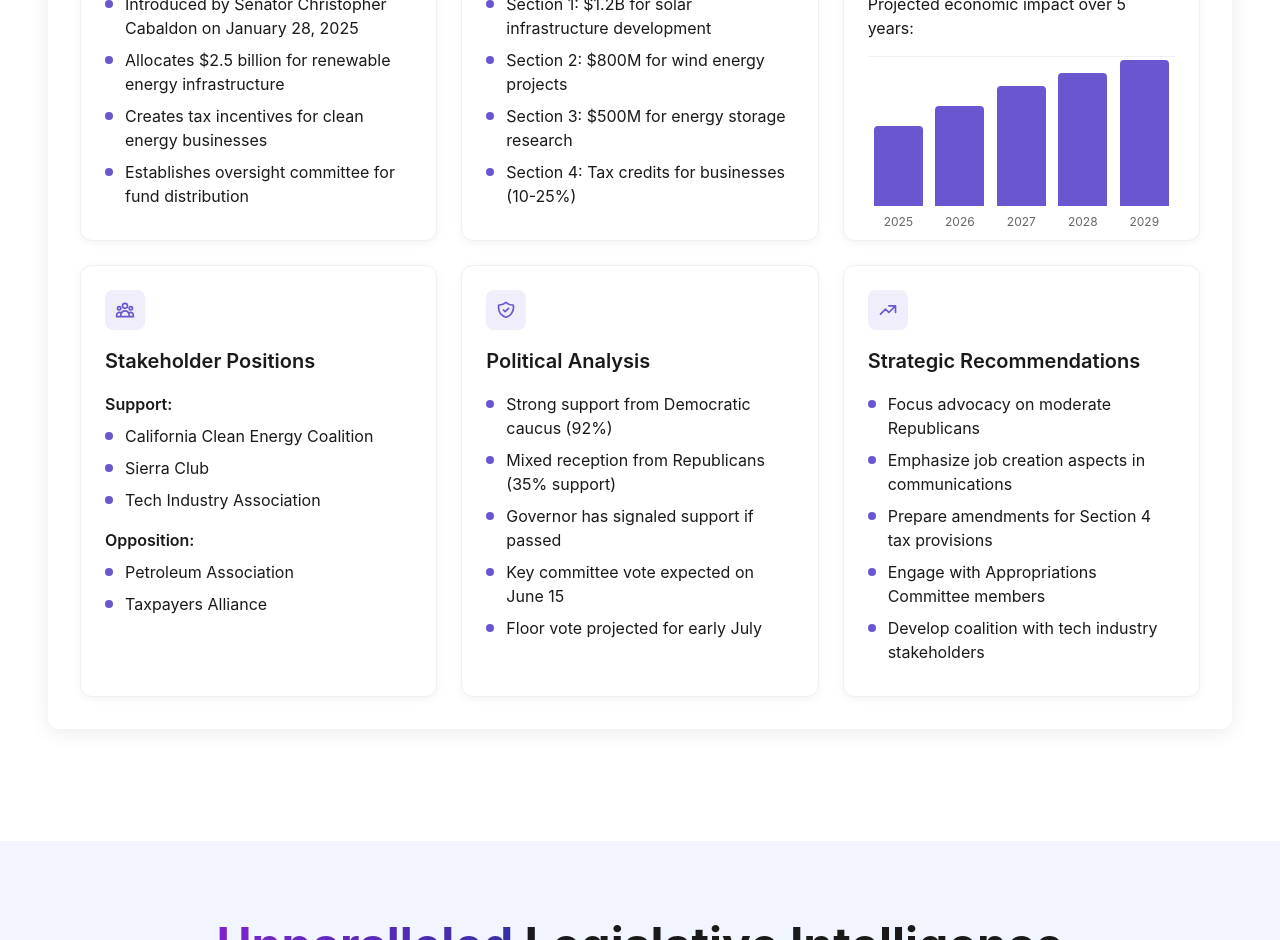
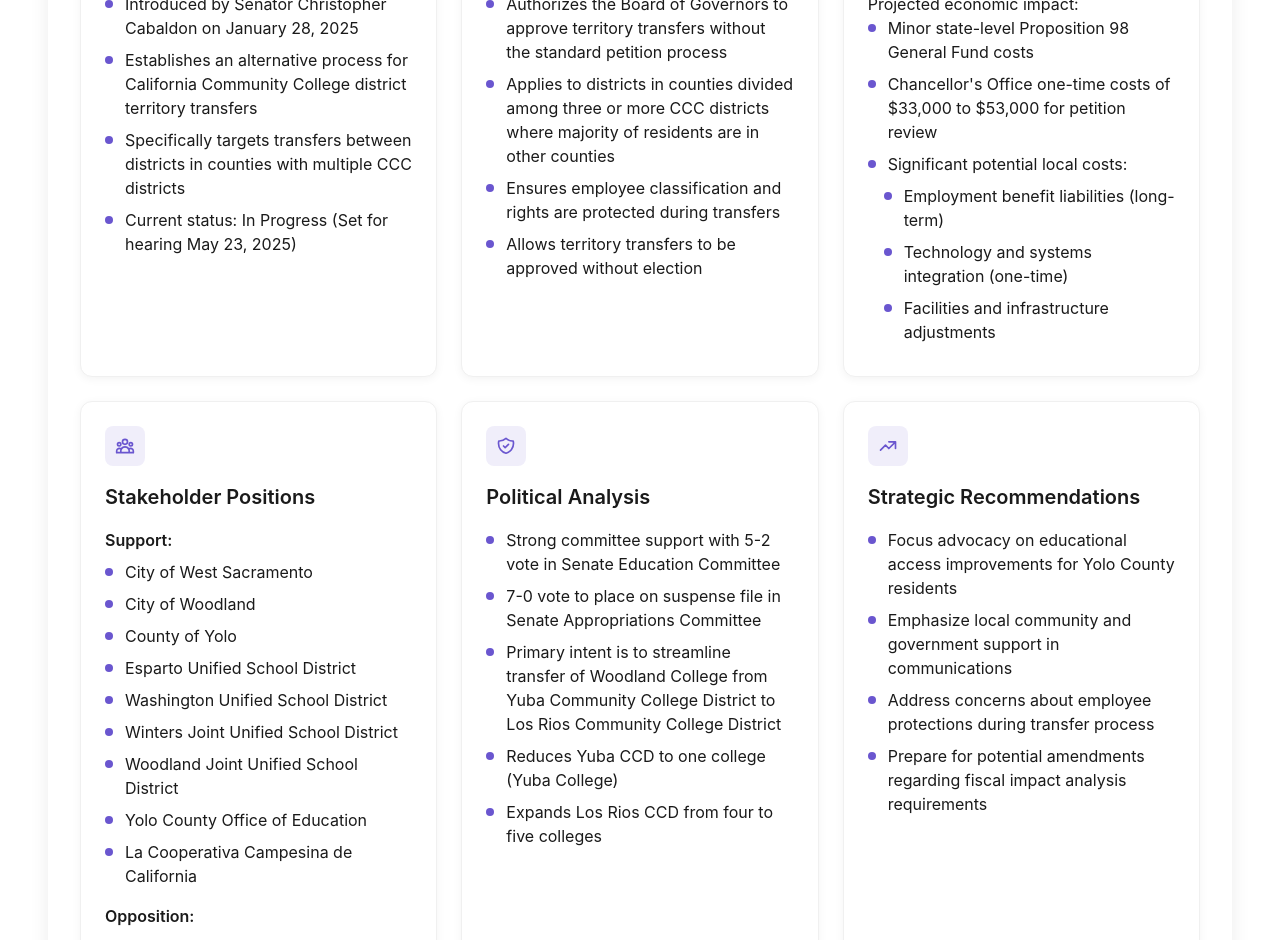
Before and after one commit to ehawked/legislative-report-app, a React (Vite) app: page / in a window 1280 px wide. Shown: the part 1860-2800 px from the top of the page. Built offline with nearby package versions, Linux system fonts and the light colour scheme.

Commit message:
Update sample report preview with new bill data

```diff
--- a/src/components/SampleReportPreview.tsx
+++ b/src/components/SampleReportPreview.tsx
@@ -22,9 +22,9 @@ const SampleReportPreview: React.FC = () => {
           <h2>Bill Overview</h2>
           <ul className="report-list">
             <li>Introduced by Senator Christopher Cabaldon on January 28, 2025</li>
-            <li>Allocates $2.5 billion for renewable energy infrastructure</li>
-            <li>Creates tax incentives for clean energy businesses</li>
-            <li>Establishes oversight committee for fund distribution</li>
+            <li>Establishes an alternative process for California Community College district territory transfers</li>
+            <li>Specifically targets transfers between districts in counties with multiple CCC districts</li>
+            <li>Current status: In Progress (Set for hearing May 23, 2025)</li>
           </ul>
         </div>
 
@@ -36,10 +36,10 @@ const SampleReportPreview: React.FC = () => {
           </div>
           <h2>Key Provisions</h2>
           <ul className="report-list">
-            <li>Section 1: $1.2B for solar infrastructure development</li>
-            <li>Section 2: $800M for wind energy projects</li>
-            <li>Section 3: $500M for energy storage research</li>
-            <li>Section 4: Tax credits for businesses (10-25%)</li>
+            <li>Authorizes the Board of Governors to approve territory transfers without the standard petition process</li>
+            <li>Applies to districts in counties divided among three or more CCC districts where majority of residents are in other counties</li>
+            <li>Ensures employee classification and rights are protected during transfers</li>
+            <li>Allows territory transfers to be approved without election</li>
           </ul>
         </div>
 
@@ -50,24 +50,17 @@ const SampleReportPreview: React.FC = () => {
             </svg>
           </div>
           <h2>Fiscal Impact</h2>
-          <p>Projected economic impact over 5 years:</p>
-          <div className="chart-container">
-            <div className="chart-bar" style={{ height: '60%' }}>
-              <div className="chart-label">2025</div>
-            </div>
-            <div className="chart-bar" style={{ height: '75%' }}>
-              <div className="chart-label">2026</div>
-            </div>
-            <div className="chart-bar" style={{ height: '90%' }}>
-              <div className="chart-label">2027</div>
-            </div>
-            <div className="chart-bar" style={{ height: '100%' }}>
-              <div className="chart-label">2028</div>
-            </div>
-            <div className="chart-bar" style={{ height: '110%' }}>
-              <div className="chart-label">2029</div>
-            </div>
-          </div>
+          <p>Projected economic impact:</p>
+          <ul className="report-list">
+            <li>Minor state-level Proposition 98 General Fund costs</li>
+            <li>Chancellor's Office one-time costs of $33,000 to $53,000 for petition review</li>
+            <li>Significant potential local costs:</li>
+            <ul className="report-list ml-4">
+              <li>Employment benefit liabilities (long-term)</li>
+              <li>Technology and systems integration (one-time)</li>
+              <li>Facilities and infrastructure adjustments</li>
+            </ul>
+          </ul>
         </div>
 
         <div className="report-card">
@@ -80,16 +73,23 @@ const SampleReportPreview: React.FC = () => {
           <div className="stakeholder-section">
             <h3>Support:</h3>
             <ul className="report-list">
-              <li>California Clean Energy Coalition</li>
-              <li>Sierra Club</li>
-              <li>Tech Industry Association</li>
+              <li>City of West Sacramento</li>
+              <li>City of Woodland</li>
+              <li>County of Yolo</li>
+              <li>Esparto Unified School District</li>
+              <li>Washington Unified School District</li>
+              <li>Winters Joint Unified School District</li>
+              <li>Woodland Joint Unified School District</li>
+              <li>Yolo County Office of Education</li>
+              <li>La Cooperativa Campesina de California</li>
             </ul>
           </div>
           <div className="stakeholder-section">
             <h3>Opposition:</h3>
             <ul className="report-list">
-              <li>Petroleum Association</li>
-              <li>Taxpayers Alliance</li>
+              <li>Cabrillo Community College District</li>
+              <li>CFT - a Union of Educators & Classified Professionals</li>
+              <li>Community College League of California</li>
             </ul>
           </div>
         </div>
@@ -102,11 +102,11 @@ const SampleReportPreview: React.FC = () => {
           </div>
           <h2>Political Analysis</h2>
           <ul className="report-list">
-            <li>Strong support from Democratic caucus (92%)</li>
-            <li>Mixed reception from Republicans (35% support)</li>
-            <li>Governor has signaled support if passed</li>
-            <li>Key committee vote expected on June 15</li>
-            <li>Floor vote projected for early July</li>
+            <li>Strong committee support with 5-2 vote in Senate Education Committee</li>
+            <li>7-0 vote to place on suspense file in Senate Appropriations Committee</li>
+            <li>Primary intent is to streamline transfer of Woodland College from Yuba Community College District to Los Rios Community College District</li>
+            <li>Reduces Yuba CCD to one college (Yuba College)</li>
+            <li>Expands Los Rios CCD from four to five colleges</li>
           </ul>
         </div>
 
@@ -118,11 +118,10 @@ const SampleReportPreview: React.FC = () => {
           </div>
           <h2>Strategic Recommendations</h2>
           <ul className="report-list">
-            <li>Focus advocacy on moderate Republicans</li>
-            <li>Emphasize job creation aspects in communications</li>
-            <li>Prepare amendments for Section 4 tax provisions</li>
-            <li>Engage with Appropriations Committee members</li>
-            <li>Develop coalition with tech industry stakeholders</li>
+            <li>Focus advocacy on educational access improvements for Yolo County residents</li>
+            <li>Emphasize local community and government support in communications</li>
+            <li>Address concerns about employee protections during transfer process</li>
+            <li>Prepare for potential amendments regarding fiscal impact analysis requirements</li>
           </ul>
         </div>
       </div>
```
